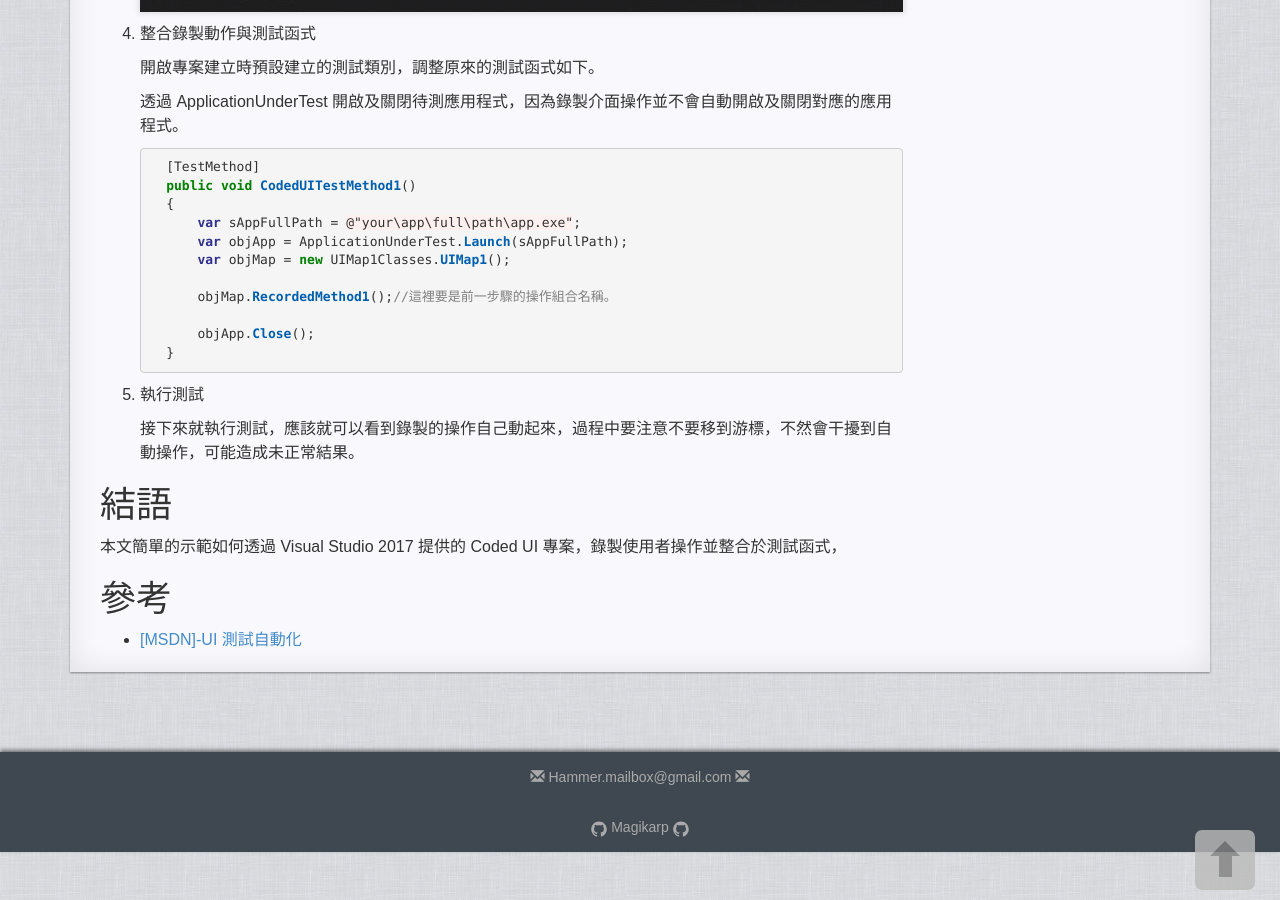
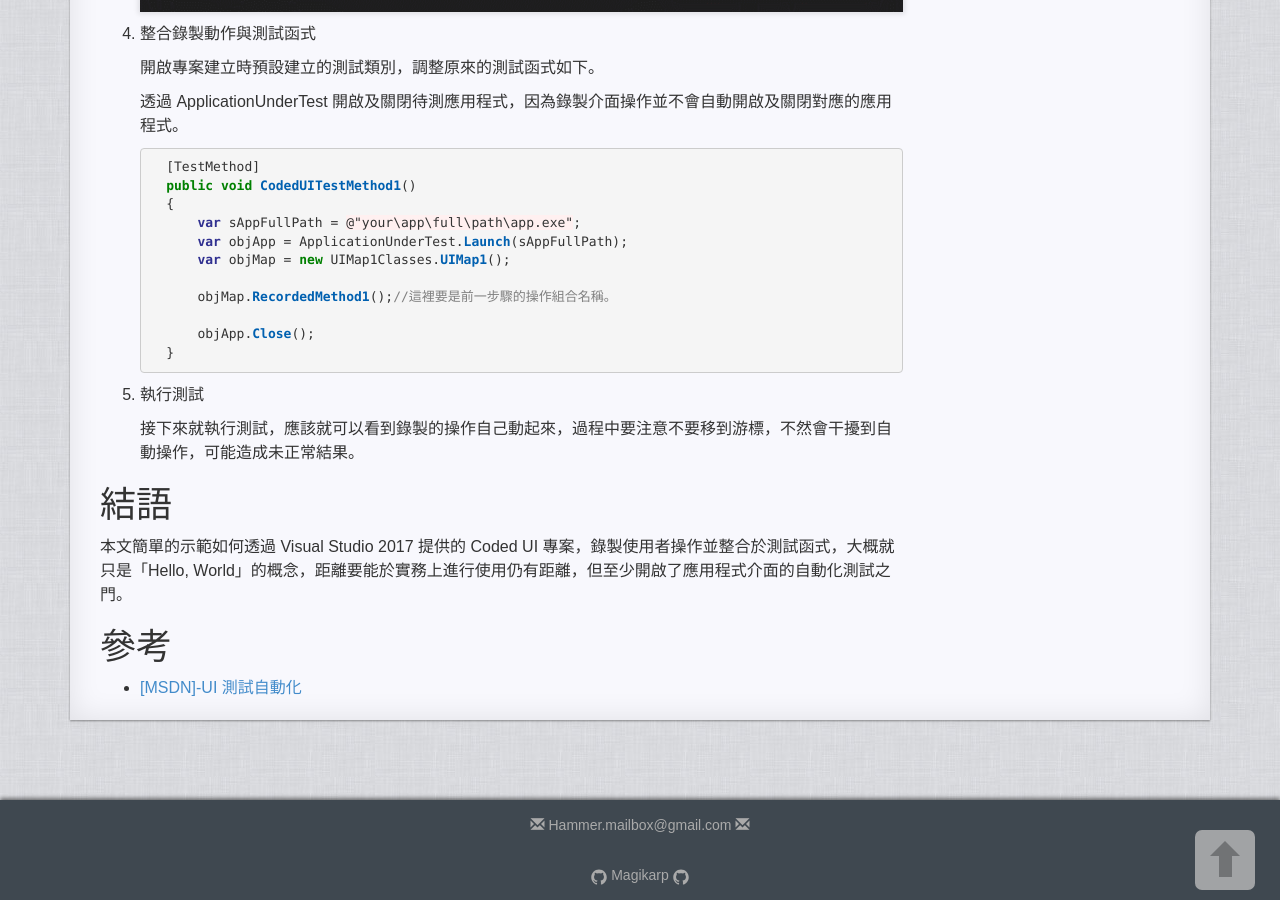
Before and after one commit to No129/No129.github.io, a Jekyll site: the page built from _posts/QA-Weekly/skill/2018-09-05-[QA-Skill]-CodedUI_Start.md, in a window 1280 px wide and 900 px high, scrolled down 3821 px. Built offline with Jekyll 4.4.1, drawn with Linux system fonts in a browser that asks for light colours; nearby versions of some CDN libraries.

Commit message:
update 20180905

```diff
--- a/_posts/QA-Weekly/skill/2018-09-05-[QA-Skill]-CodedUI_Start.md
+++ b/_posts/QA-Weekly/skill/2018-09-05-[QA-Skill]-CodedUI_Start.md
@@ -83,7 +83,8 @@ last_modified_at: 2018-09-05 23:59:59 UTC+8
 
 # 結語
 
-  本文簡單的示範如何透過 Visual Studio 2017 提供的 Coded UI 專案，錄製使用者操作並整合於測試函式，
+  本文簡單的示範如何透過 Visual Studio 2017 提供的 Coded UI 專案，錄製使用者操作並整合於測試函式，大概就只是「Hello, World」的概念，距離要能於實務上進行使用仍有距離，但至少開啟了應用程式介面的自動化測試之門。
+
 # 參考
 
  * [[MSDN]-UI 測試自動化](https://docs.microsoft.com/zh-tw/visualstudio/test/use-ui-automation-to-test-your-code?view=vs-2017)
```
